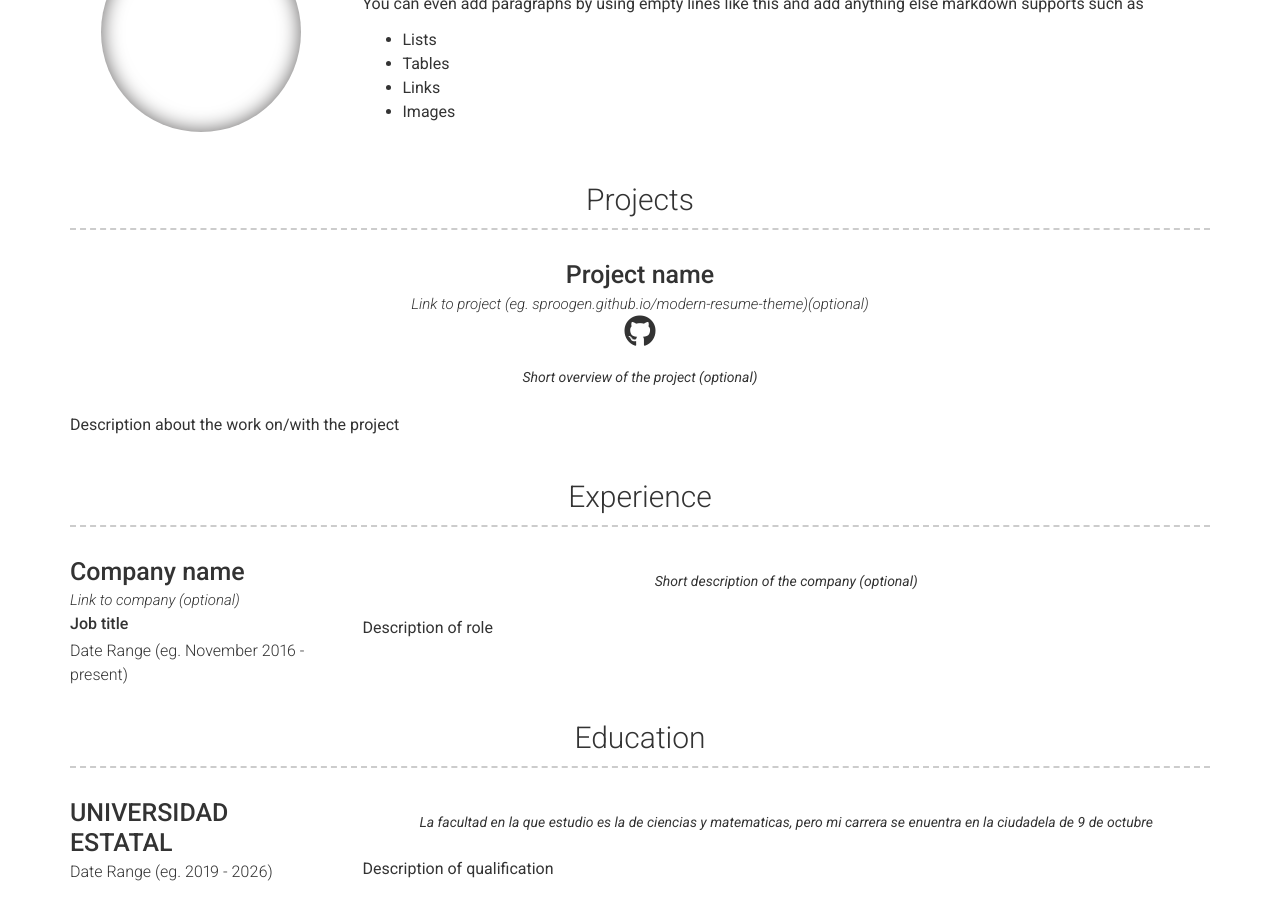
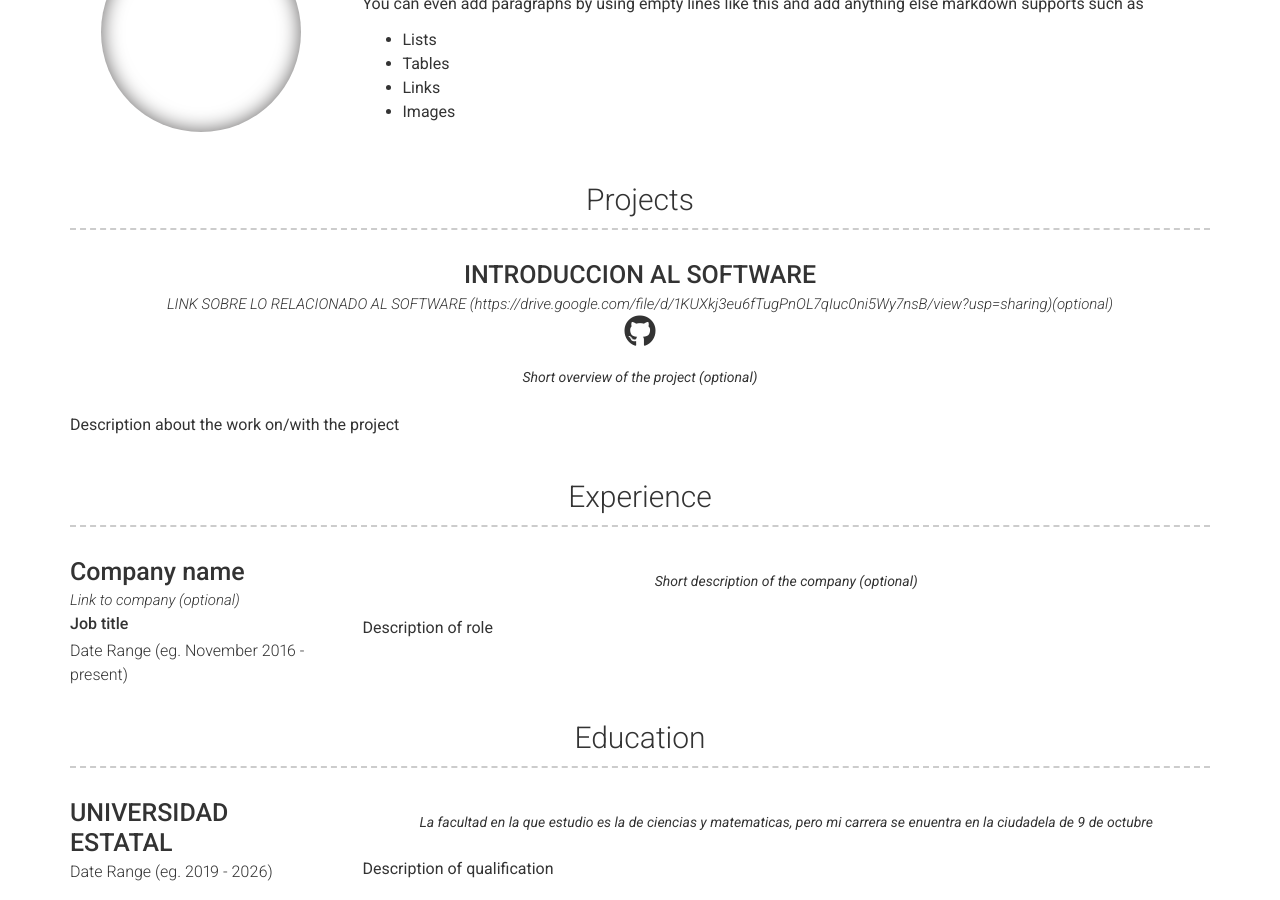
Before and after one commit to moises2018-gif/LORE, a Jekyll site: the page built from index.md, in a window 1280 px wide and 900 px high, scrolled down 397 px. Built offline with Jekyll 4.4.1, drawn with Linux system fonts in a browser that asks for light colours; nearby versions of some CDN libraries.

Commit message:
Update projects.yml

```diff
--- a/_data/projects.yml
+++ b/_data/projects.yml
@@ -1,7 +1,7 @@
 # Project template
 - layout: top-middle
-  name: Project name
-  link: Link to project (eg. sproogen.github.io/modern-resume-theme)(optional)
+  name: INTRODUCCION AL SOFTWARE
+  link: LINK SOBRE LO RELACIONADO AL SOFTWARE (https://drive.google.com/file/d/1KUXkj3eu6fTugPnOL7qIuc0ni5Wy7nsB/view?usp=sharing)(optional)
   github: Github page for project (eg. sproogen/modern-resume-theme)(optional)
   quote: >
     Short overview of the project (optional)
```
